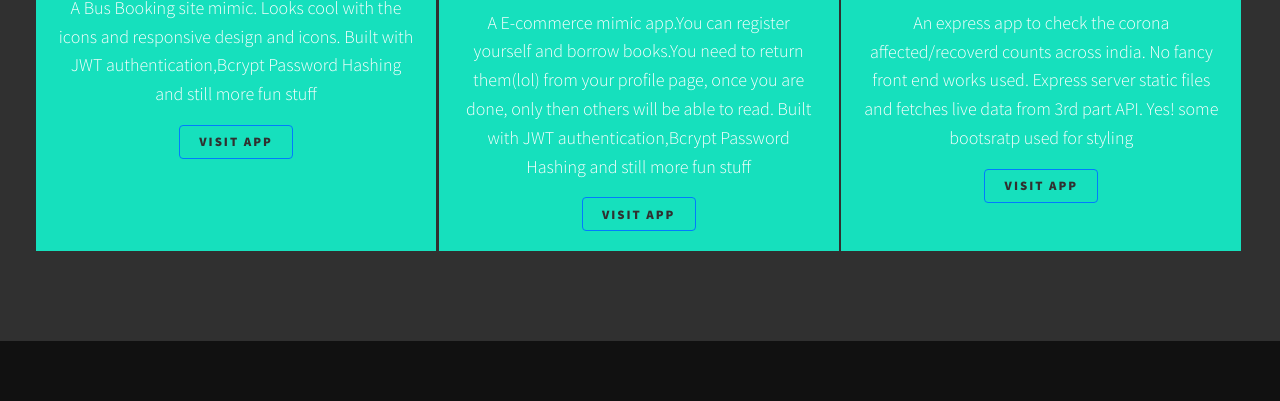
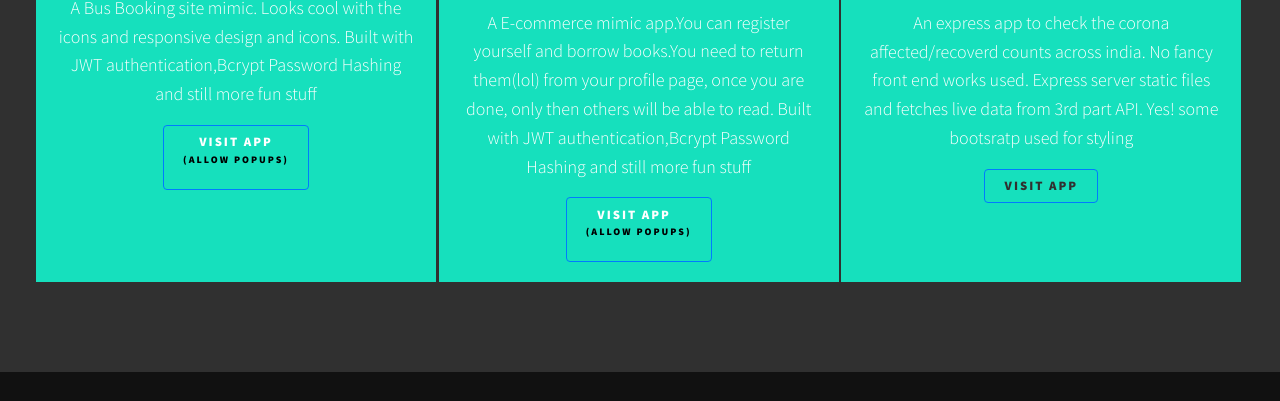
Before and after one commit to vivek-Ravikumar/ViveksSpace, a plain HTML site: page index.html in a window 1280 px wide. Shown: the part 2126-2527 px from the top of the page. Drawn offline with nearby package versions, Linux system fonts and the light colour scheme.

Commit message:
updatedProperLinks

```diff
--- a/css/styles.css
+++ b/css/styles.css
@@ -450,3 +450,9 @@ header {
 .social-list__link {
     padding: .5em;
 }
+
+
+.subText{
+    color:black;
+    font-size: 10px;
+}
--- a/index.html
+++ b/index.html
@@ -96,7 +96,7 @@
                     <div class="card-body">
                       <h4 class="card-title"> Travellers space - MERN Stack </h4>
                       <p class="card-text"> A Bus Booking site mimic. Looks cool with the icons and responsive design and icons. Built with JWT authentication,Bcrypt Password Hashing and still more fun stuff </p>
-                      <a href="https://codesandbox.io/embed/busbooker-github-25o83?fontsize=14&hidenavigation=1&theme=dark&view=preview" onclick="window.open('https://codesandbox.io/embed/busbooker-backend-q2qpt?fontsize=14&hidenavigation=1&theme=dark');" target="_blank" class="btn btn-primary">Visit App</a>
+                      <a  onclick={openBusBooker()} target="_blank" class="btn btn-primary">Visit App <p class='subText'>(Allow popups)</p></a>
                     </div>
                 </div>
                 <div class=" portfolio__item" style="width:400px">
@@ -106,7 +106,7 @@
                     <div class="card-body">
                       <h4 class="card-title"> Library App- MERN Stack </h4>
                       <p class="card-text"> A E-commerce mimic app.You can register yourself and borrow books.You need to return them(lol) from your profile page, once you are done, only then others will be able to read. Built with JWT authentication,Bcrypt Password Hashing and still more fun stuff </p>
-                      <a href="https://codesandbox.io/embed/react-libraryapp-github-mdwxj?fontsize=14&hidenavigation=1&theme=dark&view=preview" onclick="window.open('https://codesandbox.io/embed/libraryapp-expressjs-github-jh783?fontsize=14&hidenavigation=1&theme=dark');"  target="default" class="btn btn-primary">Visit App</a>
+                      <a  onclick={openLibrary()}  target="default" class="btn btn-primary">Visit App &nbsp; <p class='subText'>(Allow popups)</p> </a>
                     </div>
                 </div>
 
--- a/js/index.js
+++ b/js/index.js
@@ -10,3 +10,15 @@ navLinks.forEach(link => {
         document.body.classList.remove('nav-open');
     })
 })
+
+const openBusBooker=()=>{
+    window.open("https://codesandbox.io/embed/busbooker-backend-q2qpt?fontsize=14&hidenavigation=1&theme=dark");
+
+    window.open("https://codesandbox.io/embed/busbooker-github-25o83?fontsize=14&hidenavigation=1&theme=dark");
+}
+
+const openLibrary=()=>{
+    window.open("https://codesandbox.io/embed/react-libraryapp-github-mdwxj?fontsize=14&hidenavigation=1&theme=dark");
+    window.open('https://codesandbox.io/embed/libraryapp-expressjs-github-jh783?fontsize=14&hidenavigation=1&theme=dark');
+
+}
```
